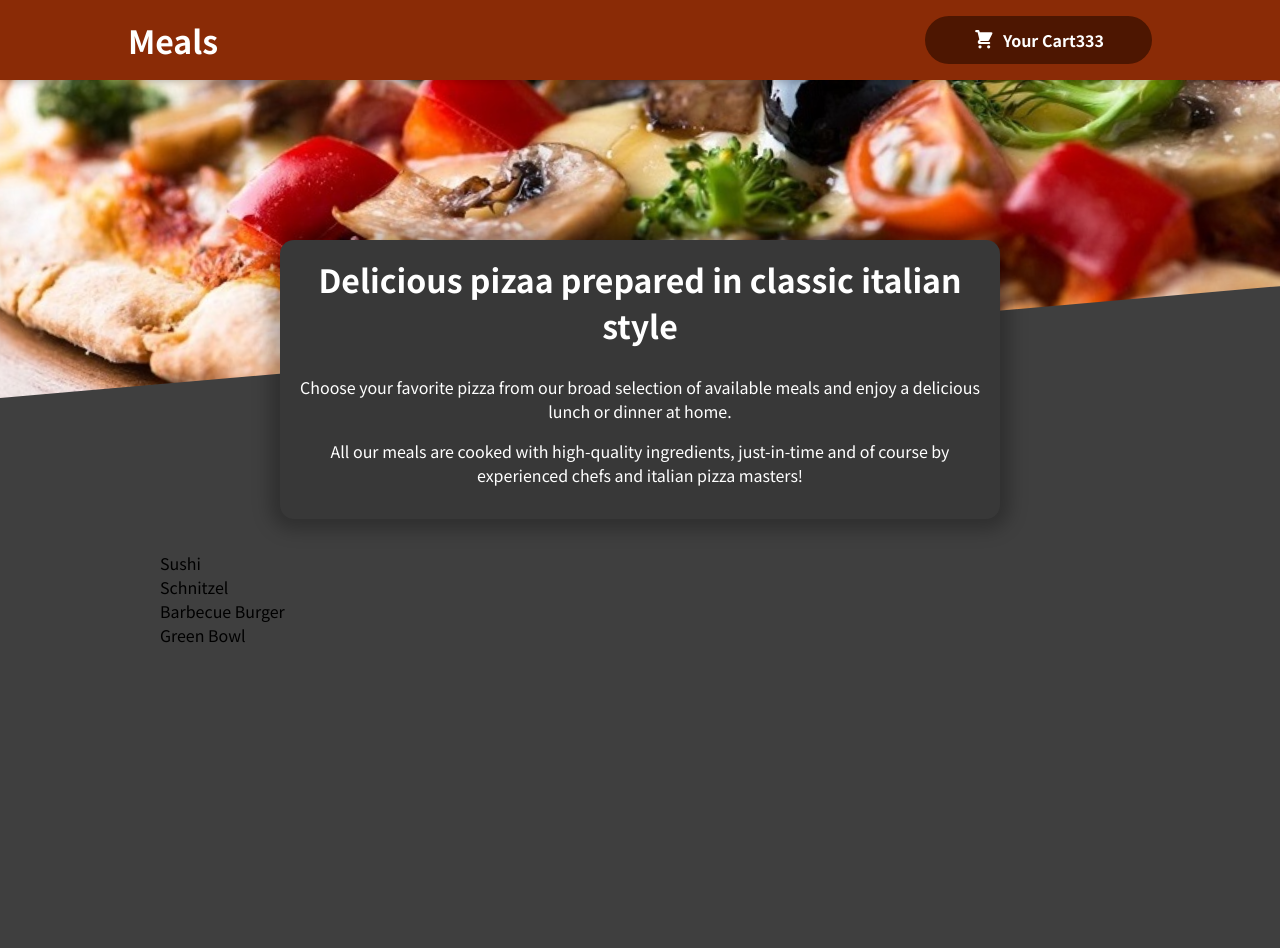
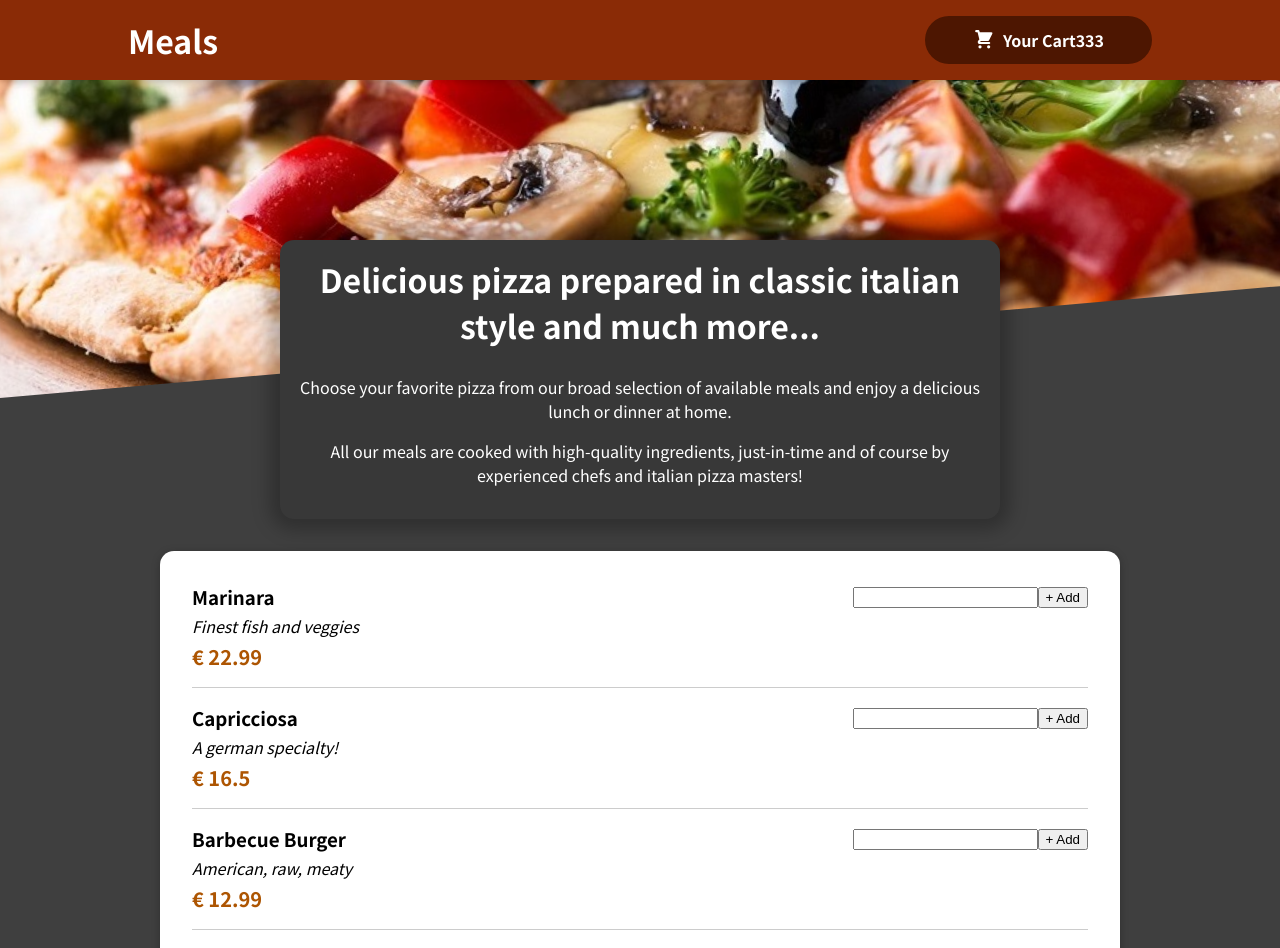
Before and after one commit to rado88x/React---Food-Order-App, a React (Create React App) app: page / in a window 1280 px wide. Shown: the top 948 px of the page. Before the commit the page ends 800 px from the top, so only its background shows below. Built offline with nearby package versions, Linux system fonts and the light colour scheme.

Commit message:
Added component : MealItem

```diff
--- a/src/components/Meals/AvailableMeals.js
+++ b/src/components/Meals/AvailableMeals.js
@@ -1,14 +1,16 @@
+import Card from "../UI/Card";
+import MealItem from "./MealItem/MealItem";
 import classes from "./AvailableMeals.module.css";
 const DUMMY_MEALS = [
   {
     id: "m1",
-    name: "Sushi",
+    name: "Marinara",
     description: "Finest fish and veggies",
     price: 22.99,
   },
   {
     id: "m2",
-    name: "Schnitzel",
+    name: "Capricciosa",
     description: "A german specialty!",
     price: 16.5,
   },
@@ -20,18 +22,20 @@ const DUMMY_MEALS = [
   },
   {
     id: "m4",
-    name: "Green Bowl",
+    name: "Alla Salsiccia",
     description: "Healthy...and green...",
     price: 18.99,
   },
 ];
 
 const AvailableMeals = (props) => {
-  const mealsList = DUMMY_MEALS.map((meal) => <li>{meal.name}</li>);
-
+  //  const mealsList = DUMMY_MEALS.map((meal) => <li>{meal.name}</li>);
+   const mealsList = DUMMY_MEALS.map((meal) =>  <MealItem key={meal.id} name ={meal.name} description={meal.description} price={meal.price}/>);
   return (
     <section className={classes.meals}>
-      <ul>{mealsList}</ul>
+      <Card>
+        <ul>{mealsList}</ul>
+      </Card>
     </section>
   );
 };
--- /dev/null
+++ b/src/components/Meals/MealItem/MealItem.js
@@ -0,0 +1,23 @@
+import classes from "./MealItem.module.css";
+import MealItemForm from "./MealItemForm";
+
+const MealItem = (props) => {
+  let a = 123123.123;
+  console.log(parseFloat(a.toFixed(2)));
+  const formatedPrice = `€ ${parseFloat(props.price.toFixed(2))}`;
+  console.log(formatedPrice);
+  return (
+    <li className={classes.meal}>
+      <div>
+        <h3>{props.name}</h3>
+        <div className={classes.description}>{props.description}</div>
+        <div className={classes.price}>{formatedPrice}</div>
+      </div>
+      <div>
+        <MealItemForm/>
+      </div>
+    </li>
+  );
+};
+
+export default MealItem;
--- /dev/null
+++ b/src/components/Meals/MealItem/MealItem.module.css
@@ -0,0 +1,22 @@
+.meal {
+    display: flex;
+    justify-content: space-between;
+    margin: 1rem;
+    padding-bottom: 1rem;
+    border-bottom: 1px solid #ccc;
+  }
+
+  .meal h3 {
+    margin: 0 0 0.25rem 0;
+  }
+
+  .description {
+    font-style: italic;
+  }
+
+  .price {
+    margin-top: 0.25rem;
+    font-weight: bold;
+    color: #ad5502;
+    font-size: 1.25rem;
+  }
--- /dev/null
+++ b/src/components/Meals/MealItem/MealItemForm.js
@@ -0,0 +1,12 @@
+import classes from "./MealItem.module.css";
+
+const MealItemForm = (props) => {
+  return (
+    <form className={classes.form}>
+      <input></input>
+      <button>+ Add</button>
+    </form>
+  );
+};
+
+export default MealItemForm;
--- a/src/components/Meals/MealsSummary.js
+++ b/src/components/Meals/MealsSummary.js
@@ -3,7 +3,7 @@ import classes from "./MealsSummary.module.css";
 const MealsSummary = (props) => {
   return (
     <section className={classes.summary}>
-      <h2>Delicious pizaa prepared in classic italian style</h2>
+      <h2>Delicious pizza prepared in classic italian style and much more...</h2>
       <p>
         Choose your favorite pizza from our broad selection of available meals
         and enjoy a delicious lunch or dinner at home.
--- /dev/null
+++ b/src/components/UI/Card.js
@@ -0,0 +1,9 @@
+import classes from "./Card.module.css"
+
+const Card = (props) => {
+return (
+    <div className={classes.card}>{props.children}</div>
+);
+};
+
+export default Card;
--- /dev/null
+++ b/src/components/UI/Card.module.css
@@ -0,0 +1,6 @@
+.card {
+    padding: 1rem;
+    box-shadow: 0 2px 8px rgba(0, 0, 0, 0.25);
+    border-radius: 14px;
+    background-color: white;
+  }
```
Also changed, not shown: src/components/Meals/MealItem/MealItemForm.module.css (added, +20 -0 lines), 1 other file (tests, documents, lock files or other folders).
